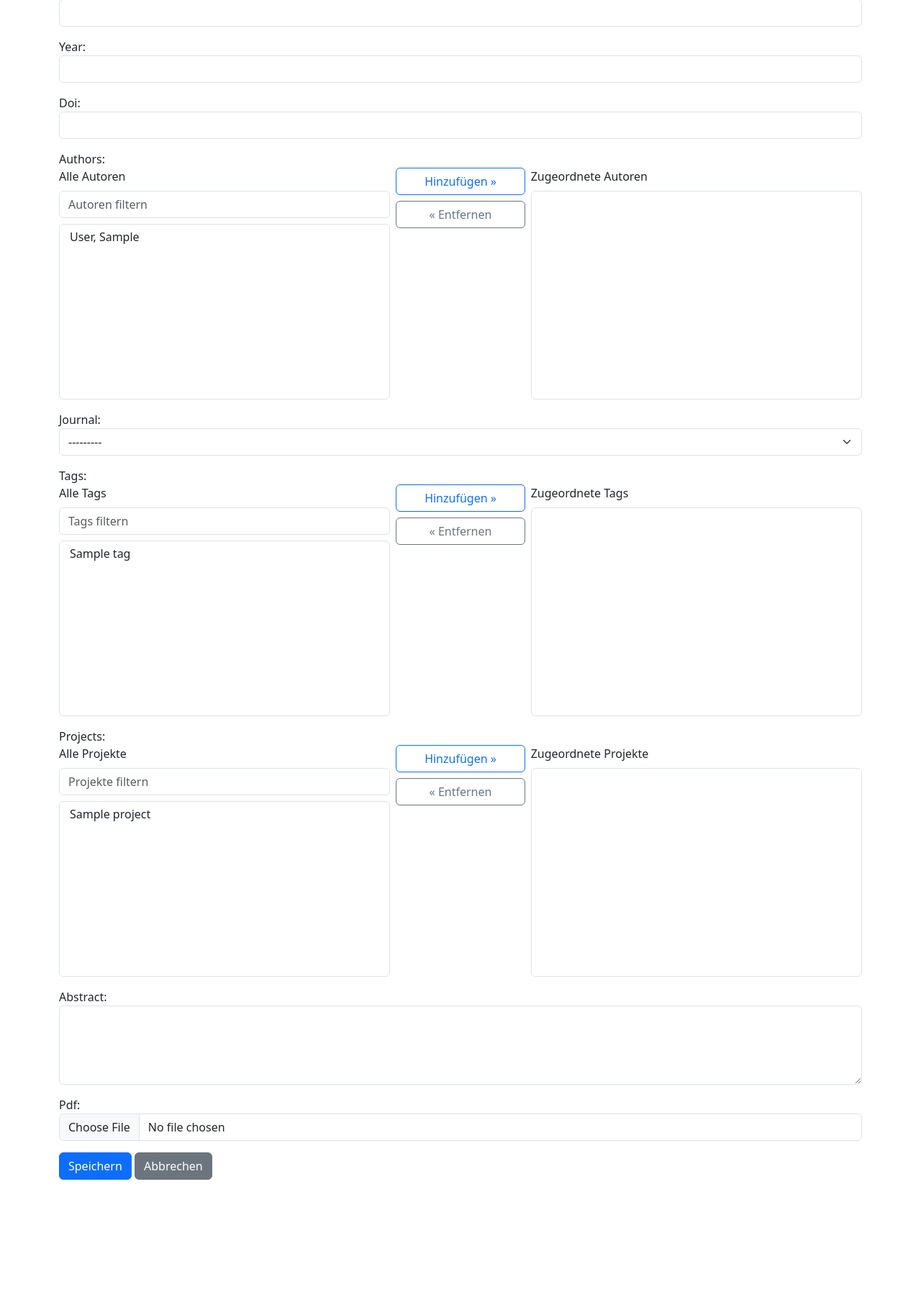
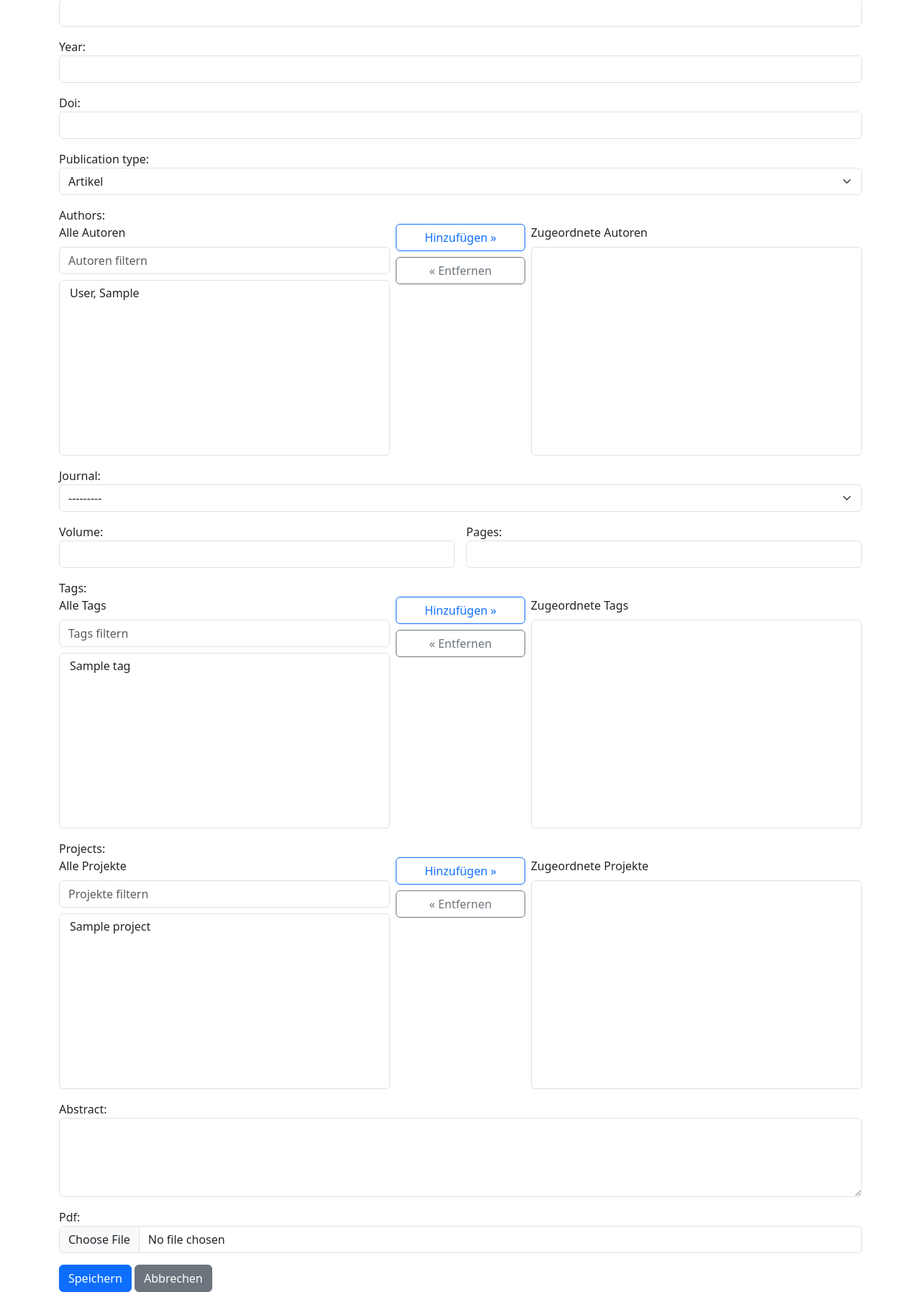
Before and after one commit to sklarmann/SimpleLiteratureManager, a Django app: page /publications/add/ in a window 1280 px wide. Shown: the part 169-1964 px from the top of the page at 72% size. Before the commit the page ends 1808 px from the top, so only its background shows below. Run offline with Django 5.2, Linux system fonts and the light colour scheme; tables that the repository leaves empty hold one stand-in row (values such as "Sample post"); lists and menus that the app fills with data are empty.

Commit message:
Add publication type and journal details

```diff
--- a/SimpleLiteratureManager/library/admin.py
+++ b/SimpleLiteratureManager/library/admin.py
@@ -16,8 +16,8 @@ class JournalAdmin(admin.ModelAdmin):
 
 @admin.register(Publication)
 class PublicationAdmin(admin.ModelAdmin):
-    list_display = ("title", "year", "journal")
-    list_filter = ("year", "journal", "tags")
+    list_display = ("title", "year", "publication_type", "journal", "volume", "pages")
+    list_filter = ("year", "journal", "tags", "publication_type")
     search_fields = ("title", "doi")
     filter_horizontal = ("authors", "tags")
 
--- a/SimpleLiteratureManager/library/forms.py
+++ b/SimpleLiteratureManager/library/forms.py
@@ -29,16 +29,22 @@ class PublicationForm(forms.ModelForm):
             "title",
             "year",
             "doi",
+            "publication_type",
             "authors",
             "journal",
+            "volume",
+            "pages",
             "tags",
             "projects",
             "abstract",
             "pdf",
         ]
         widgets = {
+            "publication_type": forms.Select(attrs={"class": "form-select"}),
             "authors": forms.SelectMultiple(attrs={"class": "form-select"}),
             "journal": forms.Select(attrs={"class": "form-select"}),
+            "volume": forms.TextInput(attrs={"class": "form-control"}),
+            "pages": forms.TextInput(attrs={"class": "form-control"}),
             "tags": forms.SelectMultiple(attrs={"class": "form-select"}),
             "projects": forms.SelectMultiple(attrs={"class": "form-select"}),
             "year": forms.NumberInput(attrs={"class": "form-control"}),
--- a/SimpleLiteratureManager/library/models.py
+++ b/SimpleLiteratureManager/library/models.py
@@ -48,12 +48,24 @@ class Project(models.Model):
 
 
 class Publication(models.Model):
+    class PublicationType(models.TextChoices):
+        ARTICLE = "article", "Artikel"
+        PROCEEDINGS = "proceedings", "Proceedings"
+        BOOK = "book", "Buch"
+
     title = models.CharField(max_length=500)
     year = models.PositiveIntegerField()
     doi = models.CharField(max_length=255, blank=True, null=True)
+    publication_type = models.CharField(
+        max_length=20,
+        choices=PublicationType.choices,
+        default=PublicationType.ARTICLE,
+    )
 
     authors = models.ManyToManyField(Author, related_name="publications")
     journal = models.ForeignKey(Journal, on_delete=models.SET_NULL, null=True, blank=True)
+    volume = models.CharField(max_length=50, blank=True, null=True)
+    pages = models.CharField(max_length=50, blank=True, null=True)
     tags = models.ManyToManyField(Tag, related_name="publications", blank=True)
     projects = models.ManyToManyField(Project, related_name="publications", blank=True)
 
--- a/SimpleLiteratureManager/library/templates/publication_form.html
+++ b/SimpleLiteratureManager/library/templates/publication_form.html
@@ -26,6 +26,14 @@
         {{ form.doi.label_tag }}
         {{ form.doi }}
         {% for error in form.doi.errors %}
+            <div class="text-danger small">{{ error }}</div>
+        {% endfor %}
+    </div>
+
+    <div class="mb-3">
+        {{ form.publication_type.label_tag }}
+        {{ form.publication_type }}
+        {% for error in form.publication_type.errors %}
             <div class="text-danger small">{{ error }}</div>
         {% endfor %}
     </div>
@@ -70,6 +78,27 @@
         {% for error in form.journal.errors %}
             <div class="text-danger small">{{ error }}</div>
         {% endfor %}
+    </div>
+
+    <div class="row g-3">
+        <div class="col-md-6">
+            <div class="mb-3">
+                {{ form.volume.label_tag }}
+                {{ form.volume }}
+                {% for error in form.volume.errors %}
+                    <div class="text-danger small">{{ error }}</div>
+                {% endfor %}
+            </div>
+        </div>
+        <div class="col-md-6">
+            <div class="mb-3">
+                {{ form.pages.label_tag }}
+                {{ form.pages }}
+                {% for error in form.pages.errors %}
+                    <div class="text-danger small">{{ error }}</div>
+                {% endfor %}
+            </div>
+        </div>
     </div>
 
     <div class="mb-3">
```
Also changed, not shown: SimpleLiteratureManager/library/templates/publication_detail.html (+9 -0 lines), SimpleLiteratureManager/library/migrations/0005_publication_additional_fields.py (added).
